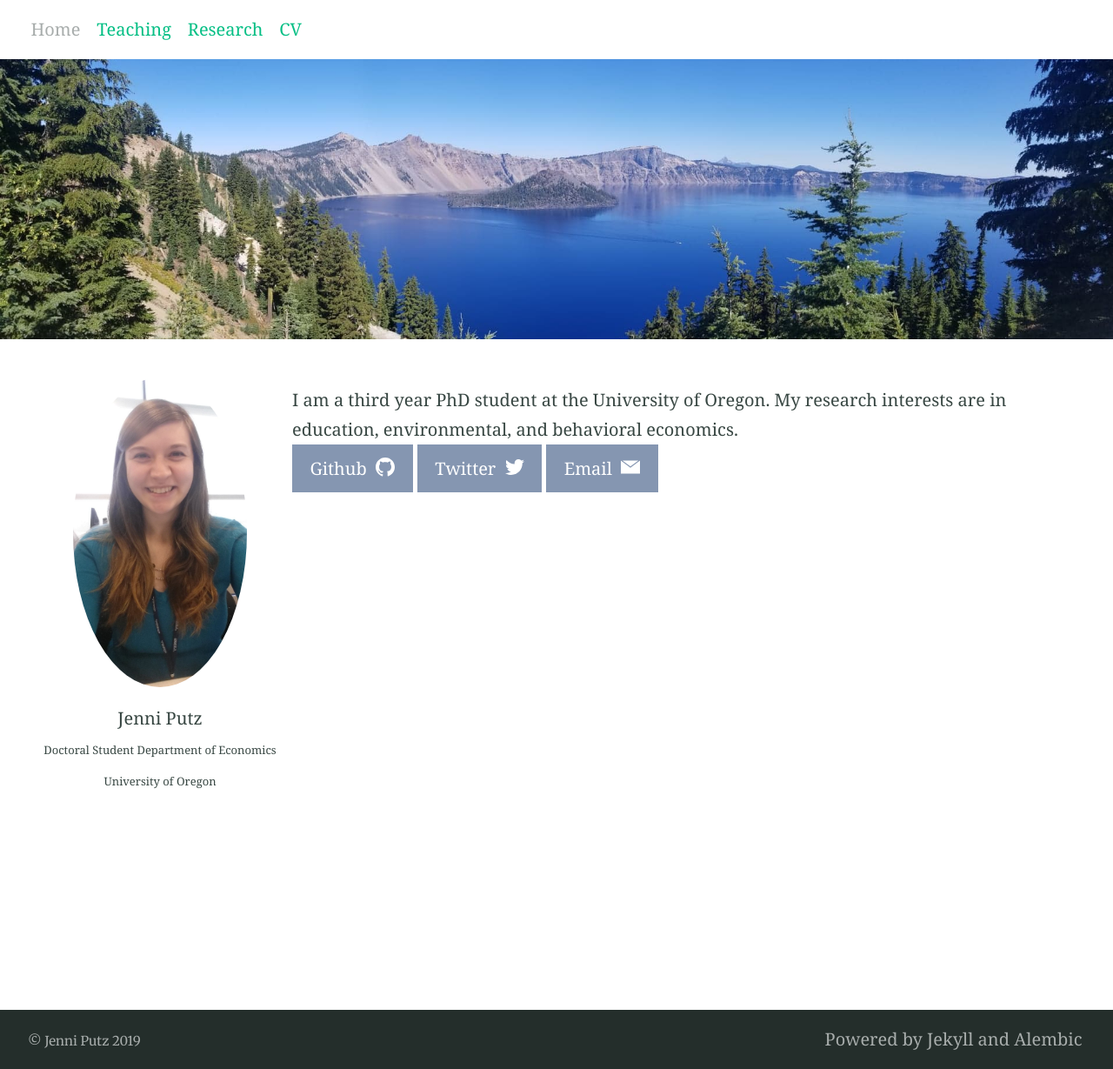
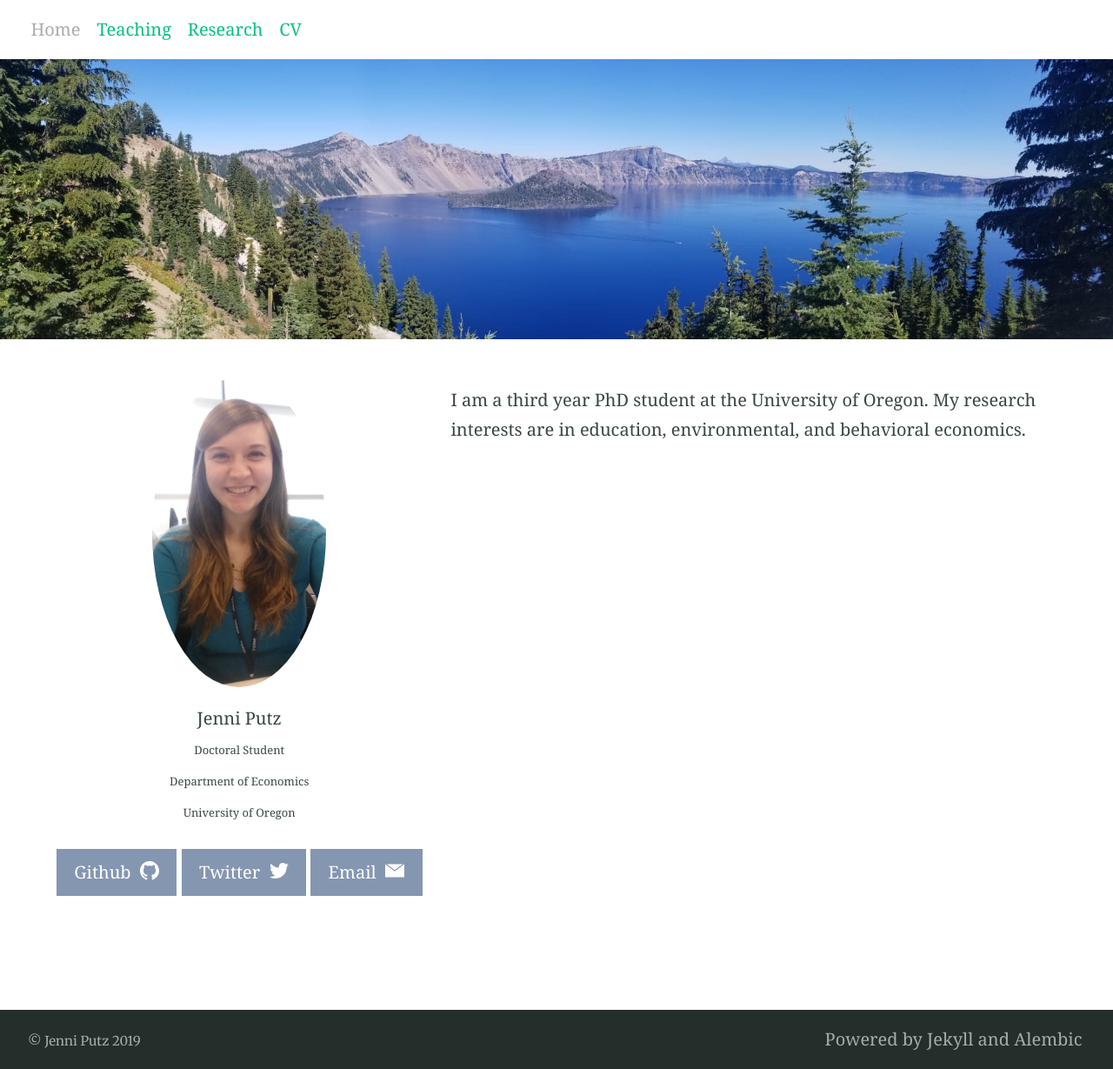
Before and after one commit to jenni-putz/1jenni-putz.github.io, a Jekyll site: the page built from index.md, in a window 1280 px wide. Shown: the whole page at 87% size. Built offline with Jekyll 4.4.1, drawn with Linux system fonts in a browser that asks for light colours; our own code applies the rules of GitHub Pages for plain Markdown files.

Commit message:
Update index.md

```diff
--- a/index.md
+++ b/index.md
@@ -15,6 +15,11 @@ img {
 </style>
 
 <style>
+button {
+     width: 50%;
+     height: 50%;
+}
+
 * {
   box-sizing: border-box;
 }
@@ -28,11 +33,11 @@ img {
 }
 
 .left {
-  width: 25%;
+  width: 40%;
 }
 
 .right {
-  width: 75%;
+  width: 60%;
 }
 
 /* Clear floats after the columns */
@@ -50,14 +55,11 @@ img {
   <div class="column left" align = "center" style="background-color:#ffffff;">
      <img src="/headshot.jpg" style="width:200px">
      <p style="text-align:center">Jenni Putz <br />
-   <font size="-1"> Doctoral Student
-    Department of Economics
-     University of Oregon</font></p>
+   <font size="-1"> Doctoral Student <br /> Department of Economics <br /> University of Oregon</font></p>
+{% include button.html text="Github" icon="github" link="https://github.com/jenni-putz" color="#8596B1" %} {% include button.html text="Twitter" icon="twitter" link="https://twitter.com/pootzie_xoxo" color="#8596B1" %} {% include button.html text="Email" icon="email" link="mailto:jputz@uoregon.edu" color="#8596B1" %}
   </div>
   <div class="column right" style="background-color:#ffffff;">
-    <p>I am a third year PhD student at the University of Oregon. My research interests are in education, environmental, and behavioral economics. <br />
-
-{% include button.html text="Github" icon="github" link="https://github.com/jenni-putz" color="#8596B1" %} {% include button.html text="Twitter" icon="twitter" link="https://twitter.com/pootzie_xoxo" color="#8596B1" %} {% include button.html text="Email" icon="email" link="mailto:jputz@uoregon.edu" color="#8596B1" %} </p>
+    <p>I am a third year PhD student at the University of Oregon. My research interests are in education, environmental, and behavioral economics. <br /> </p>
   </div>
 </div>
 
```
